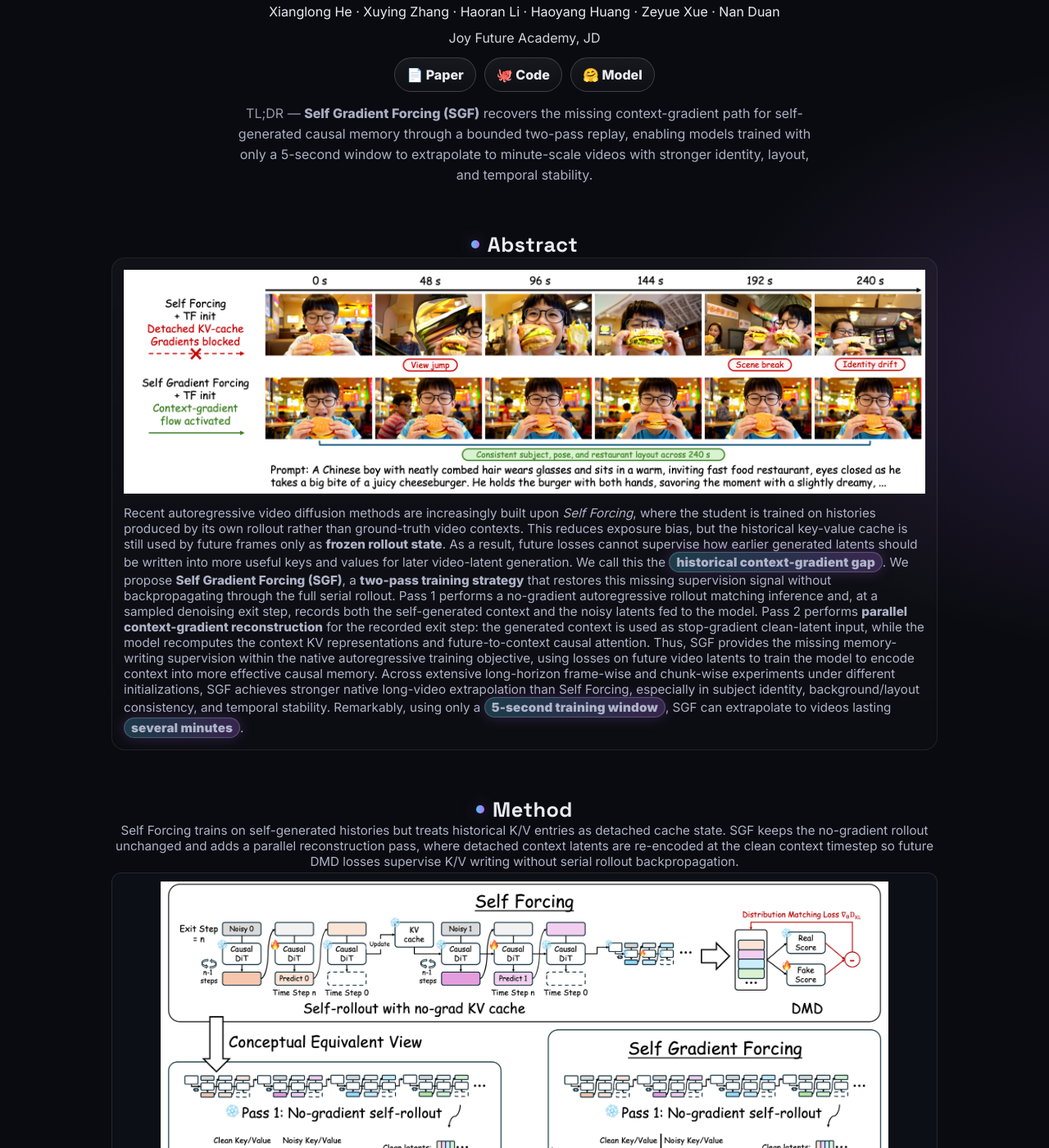
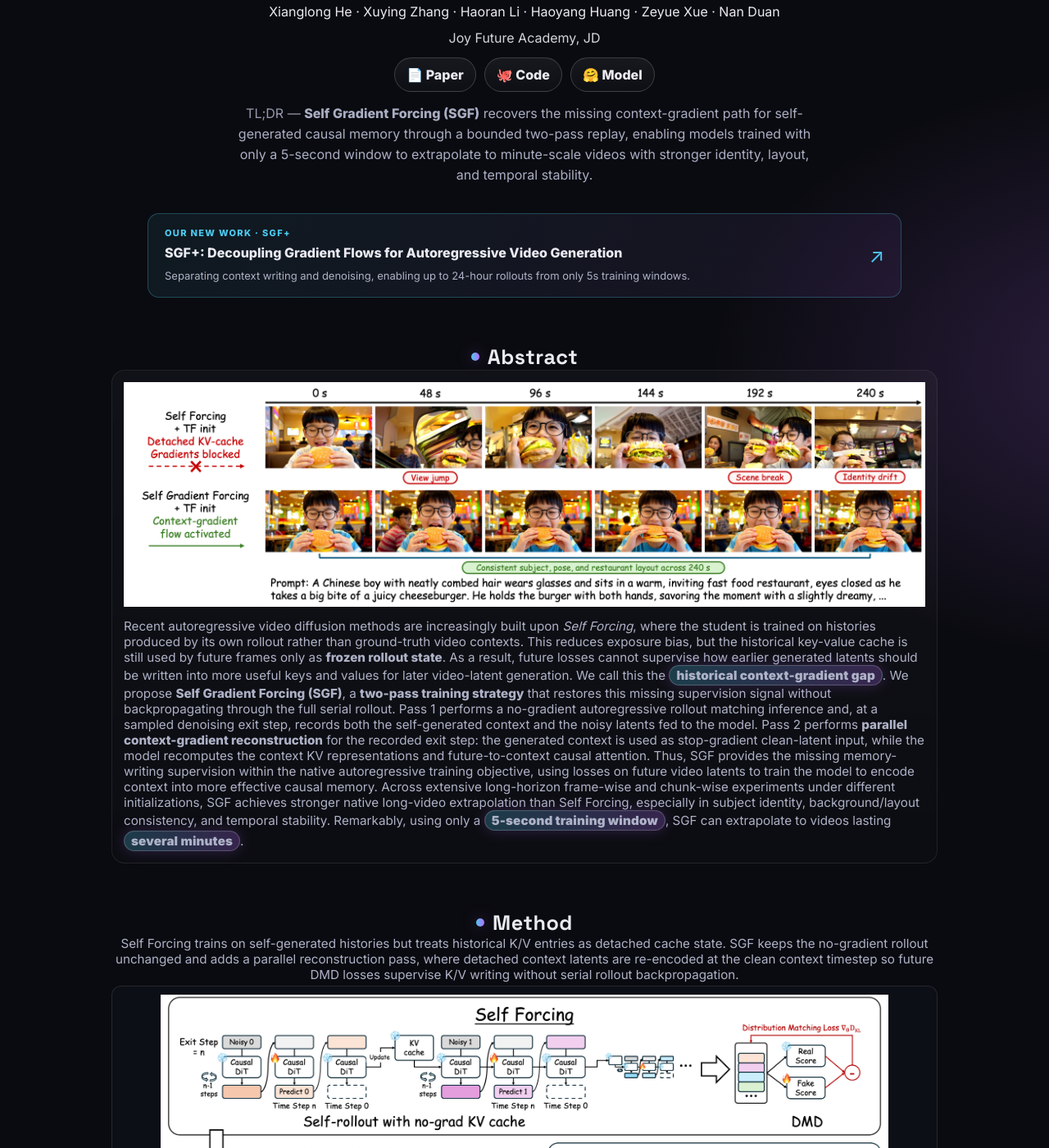
Before and after one commit to zhuang2002/zhuang2002.github.io, a Jekyll site: the page SelfGradientForcing/index.html, which Jekyll copies as it is, in a window 1280 px wide and 1400 px high, scrolled down 267 px. Shown: the whole window at 82% size. Built offline with Jekyll 4.4.1, drawn with Linux system fonts in a browser that asks for light colours.

Commit message:
Add SGF+ follow-up work callout to SGF project page

```diff
--- a/SelfGradientForcing/index.html
+++ b/SelfGradientForcing/index.html
@@ -99,6 +99,26 @@
       font-size:clamp(20px, calc(30px * var(--scale)), 40px);
       color:var(--text); opacity:.95; text-align:center;
       padding: 0 16px;
+    }
+
+    /* Follow-up work */
+    .new-work{
+      display:flex; align-items:center; gap:16px;
+      width:100%; max-width:920px; margin:22px auto 0; padding:16px 20px;
+      border:1px solid rgba(76,201,240,.28); border-radius:14px;
+      background:linear-gradient(110deg,rgba(76,201,240,.08),rgba(183,108,255,.08));
+      text-align:left;
+    }
+    .new-work-copy{flex:1; min-width:0}
+    .new-work-label{display:block; margin-bottom:6px; color:var(--brand-1); font-size:11px; font-weight:800; letter-spacing:.12em; text-transform:uppercase}
+    .new-work-title{display:block; color:var(--text); font-size:16px; font-weight:700; line-height:1.45}
+    .new-work-desc{display:block; margin-top:6px; color:var(--muted); font-size:13px; line-height:1.6}
+    .new-work-arrow{flex:0 0 auto; color:var(--brand-1); font-size:24px}
+    .new-work:hover{border-color:var(--brand-1); background:linear-gradient(110deg,rgba(76,201,240,.13),rgba(183,108,255,.13))}
+    .new-work:focus-visible{outline:2px solid var(--brand-1); outline-offset:4px}
+    @media(max-width:600px){
+      .new-work{gap:10px; padding:14px 16px}
+      .new-work-title{font-size:15px}
     }
 
     /* Sparks */
@@ -584,6 +604,14 @@
           </span>
         </div>
       </div>
+      <a class="new-work" href="https://zihan-su.github.io/self-gradient-forcing-plus/" target="_blank" rel="noopener noreferrer">
+        <span class="new-work-copy">
+          <span class="new-work-label">Our new work · SGF+</span>
+          <span class="new-work-title">SGF+: Decoupling Gradient Flows for Autoregressive Video Generation</span>
+          <span class="new-work-desc">Separating context writing and denoising, enabling up to 24-hour rollouts from only 5s training windows.</span>
+        </span>
+        <span class="new-work-arrow" aria-hidden="true">↗</span>
+      </a>
     </header>
 
     <!-- Teaser -->
```
